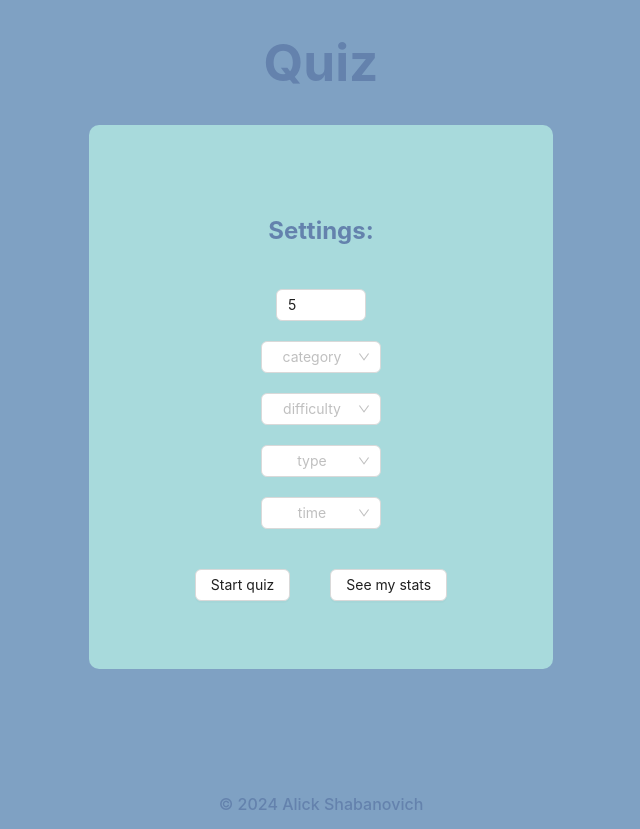
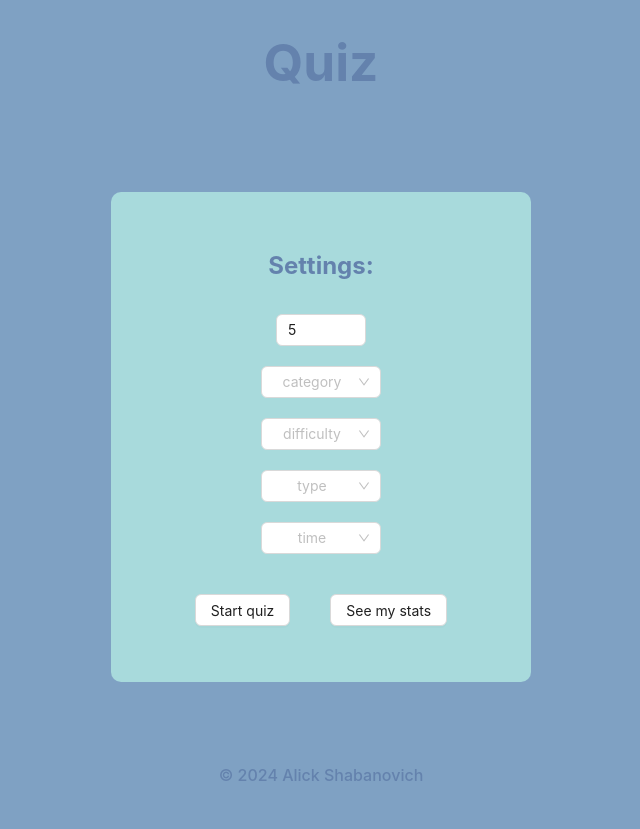
Before and after one commit to shalick/AndersenReact, a React (Vite) app in the folder Quiz/: page / in a window 1280 px wide. Shown: the whole page, without its empty margins (319-959 px from the left). After the commit the page ends 800 px from the top, so only its background shows below. Built offline with nearby package versions, Linux system fonts and the light colour scheme.

Commit message:
fix: add countdouwn ui to results component

```diff
--- a/Quiz/src/components/Quiz/Quiz.css
+++ b/Quiz/src/components/Quiz/Quiz.css
@@ -1,14 +1,13 @@
-.card {
-    height: 480px;
-    width: 400px;
+.quiz_card {
+  height: 490px;
+  width: 420px;
   background-color: #a8dadc;
   border-radius: 10px;
   display: flex;
   flex-direction: column;
   justify-content: center;
   align-items: center;
-    gap: 20px;
-    margin-bottom: 110px;
+  gap: 30px;
 }
 .question_text {
   height: 50px;
@@ -26,3 +25,7 @@
   justify-content: center;
   align-items: center;
 }
+
+.quiz_progress {
+  width: 95%;
+}
--- a/Quiz/src/components/Quiz/Quiz.tsx
+++ b/Quiz/src/components/Quiz/Quiz.tsx
@@ -27,8 +27,8 @@ const Quiz: React.FC<Questions> = ({ questions }) => {
     }
   };
   return (
-    <div className="card">
-      <Progress percent={(currentQuestion / questions.length) * 100} />
+    <div className="quiz_card">
+      <Progress percent={(currentQuestion / questions.length) * 100} className="quiz_progress"/>
       <h2 className="question_text">{question}</h2>
       <div className="answer_buttons">
         {choices.map((choice) => (
@@ -37,7 +37,7 @@ const Quiz: React.FC<Questions> = ({ questions }) => {
           </Button>
         ))}
       </div>
-      <Countdown value={new Date().setMinutes(new Date().getMinutes() + 2)} />
+      <Countdown value={new Date().setMinutes(new Date().getMinutes() + 2)} format="mm:ss"/>
       <Button
         onClick={() => {
           setGameState("results");
--- a/Quiz/src/components/Results/Results.css
+++ b/Quiz/src/components/Results/Results.css
@@ -1,19 +1,27 @@
-.card {
-  height: 480px;
-  width: 400px;
+.results_card {
+  height: 490px;
+  width: 420px;
   background-color: #a8dadc;
   border-radius: 10px;
   display: flex;
   flex-direction: column;
   justify-content: center;
   align-items: center;
-  gap: 20px;
-  margin-bottom: 110px;
+  gap: 0px;
 }
 
 .results_buttons {
   display: flex;
   justify-content: center;
   gap: 40px;
-  padding-top: 20px;
+  margin-top: 10px;
 }
+
+p {
+  margin: 0px;
+}
+
+h2 {
+    margin: 0px;
+    margin-bottom: 10px;
+}
--- a/Quiz/src/components/Results/Results.tsx
+++ b/Quiz/src/components/Results/Results.tsx
@@ -2,20 +2,24 @@ import { useContext } from "react";
 import "./Results.css";
 import { Button } from "antd";
 import { QuizContext } from "../Helpers/Contexts";
+import { List, Statistic } from 'antd';
+const { Countdown } = Statistic;
 
 const Results = () => {
   const { setGameState } = useContext(QuizContext);
   return (
-    <div className="card">
+    <div className="results_card">
       <h2>Thank you for completing this quiz. Here are your results</h2>
       <p>You answered 5 out of 10 questions correctly</p>
-      <ul>
-        <li>Configuration: </li>
-        <li>Type: </li>
-        <li>Category: </li>
-        <li>Time: </li>
-        <li>Difficulty: </li>
-      </ul>
+      <List>
+      <List.Item>Configuration:  </List.Item>
+      <List.Item>Type:  </List.Item>
+      <List.Item>Category:  </List.Item>
+      <List.Item>Time:  </List.Item>
+      <List.Item>Difficulty: </List.Item>
+      </List>
+      <Countdown title="Time quiz tooked:" value={new Date().setMinutes(new Date().getMinutes())} format="mm:ss"/>
+
       <div className="results_buttons">
         <Button
           onClick={() => {
--- a/Quiz/src/components/Start/Start.css
+++ b/Quiz/src/components/Start/Start.css
@@ -1,14 +1,13 @@
-.card {
-    height: 480px;
-    width: 400px;
-    background-color: #E2DAD6;
+.start_card {
+  height: 490px;
+  width: 420px;
+  background-color: #a8dadc;
   border-radius: 10px;
   display: flex;
   flex-direction: column;
   justify-content: center;
   align-items: center;
   gap: 20px;
-    margin-bottom: 110px;
 }
 .settings_select {
   display: flex;
--- a/Quiz/src/components/Start/Start.tsx
+++ b/Quiz/src/components/Start/Start.tsx
@@ -9,7 +9,7 @@ const { Option } = Select;
 const Start = () => {
   const { setGameState } = useContext(QuizContext);
   return (
-    <div className="card">
+    <div className="start_card">
       <h2 className="settings_title">Settings:</h2>
       <div className="settings_select">
         <InputNumber min={5} max={15} defaultValue={5} />
```
Lines whose indentation alone changed are shown as unchanged.
